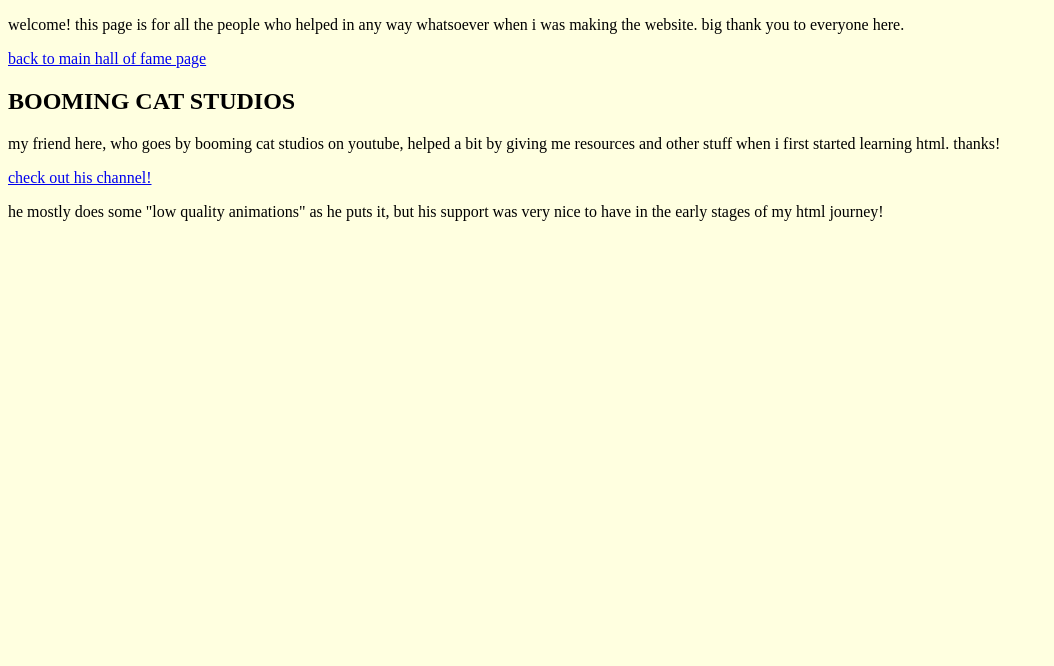
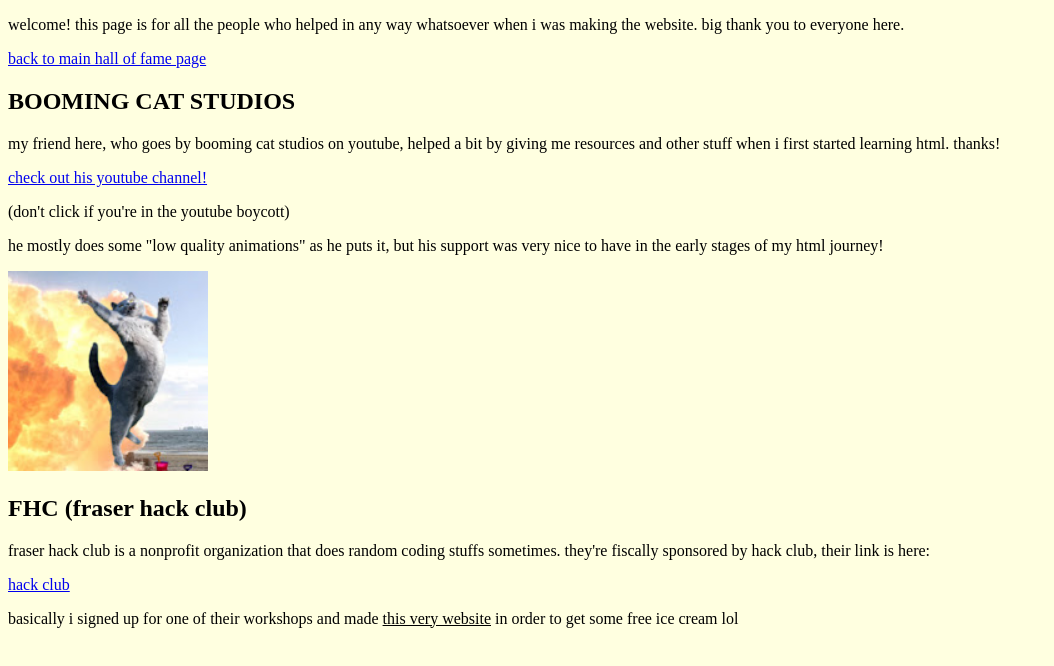
Before and after one commit to KoolKid1256/KoolKid1256.github.io, a plain HTML site: page awards.html in a window 1280 px wide. Shown: the whole page, without its empty margins (0-1054 px from the left). Drawn offline with Linux system fonts and the light colour scheme.

Commit message:
hall of fame expansion

```diff
--- a/awards.html
+++ b/awards.html
@@ -14,10 +14,16 @@
 
     <h2>BOOMING CAT STUDIOS</h2>
     <p>my friend here, who goes by booming cat studios on youtube, helped a bit by giving me resources and other stuff when i first started learning html. thanks!</p>
-    <a href="https://www.youtube.com/@BoomingCatStudios/videos">check out his channel!</a>
+    <a href="https://www.youtube.com/@BoomingCatStudios/videos">check out his youtube channel!</a> <p>(don't click if you're in the youtube boycott)</p>
     <p>he mostly does some "low quality animations" as he puts it, but his support was very nice to have in the early stages of my html journey!</p>
+    <img src="images/channels4_profile.jpg" alt="booming cat studios profile picture" width="200" height="200">
     <br>
 
+    <h2>FHC (fraser hack club)</h2>
+    <p>fraser hack club is a nonprofit organization that does random coding stuffs sometimes. they're fiscally sponsored by hack club, their link is here:</p>
+    <a href="https://hackclub.com/">hack club</a>
+    <p>basically i signed up for one of their workshops and made <u>this very website</u> in order to get some free ice cream lol</p>
+    <br>
 
 </body>
 </html>
```
Also changed, not shown: images/channels4_profile.jpg (added).
